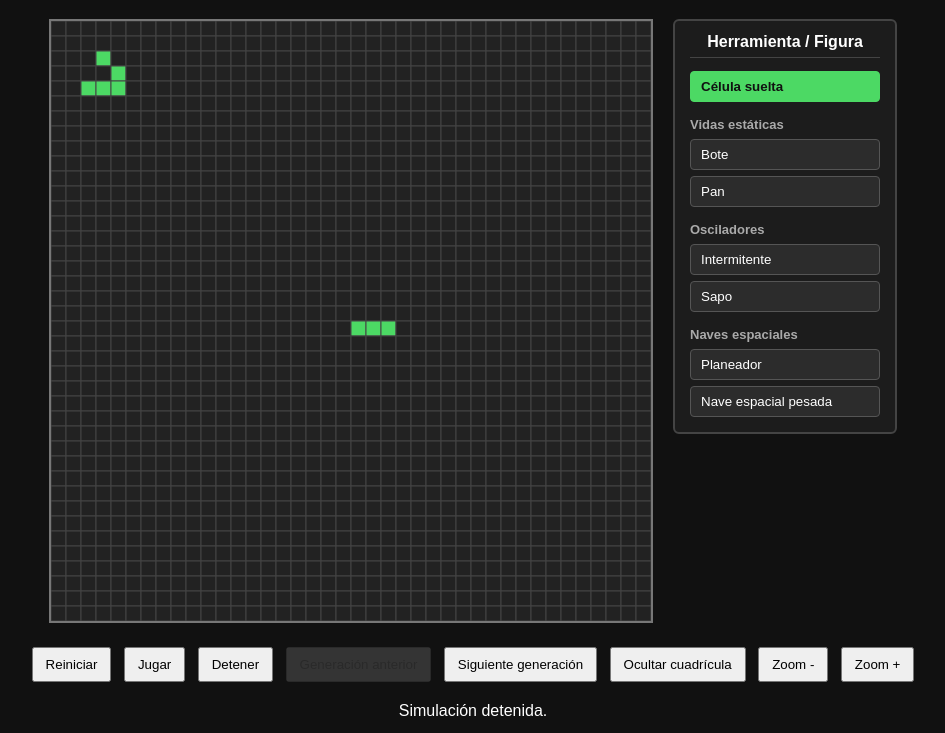
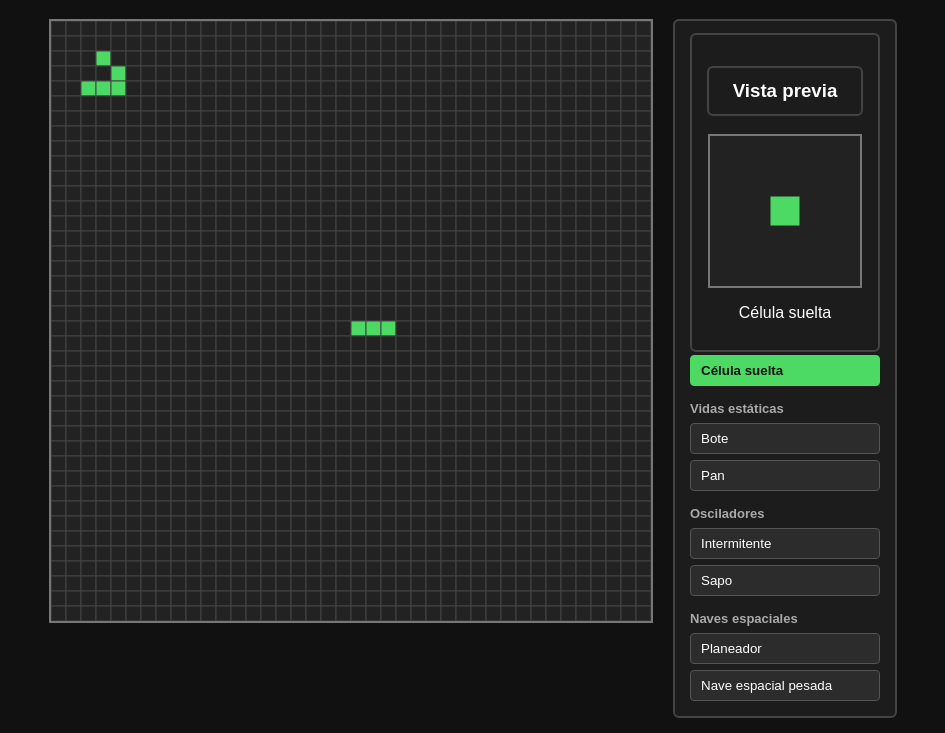
Before and after one commit to hugoomazariio/PracticasFundamentos, a plain HTML site: page Practica2_HugoMazario_DiegoSanchez/index.html in a window 1280 px wide. Shown: the part 61-794 px from the top of the page, without its empty margins (167-1112 px from the left). Drawn offline with Linux system fonts and the light colour scheme.

Commit message:
Vista previa de las figuras

```diff
--- a/Practica2_HugoMazario_DiegoSanchez/CSS/styles.css
+++ b/Practica2_HugoMazario_DiegoSanchez/CSS/styles.css
@@ -38,13 +38,18 @@ canvas {
     text-align: left;
 }
 
-/* Titulo principal del panel */
-.panel-figuras h3 {
-    margin: 0 0 10px 0;
-    font-size: 16px;
+/* Titulo principal del panel y Recuadro con la vista previa de la figura seleccionada*/
+.panel-figuras h3,
+.panel-vista-previa {
+    background: #1c1c1c;
+    border: 2px solid #444444;
+    border-radius: 6px;
+    padding: 12px 15px;
     text-align: center;
-    border-bottom: 1px solid #444444;
-    padding-bottom: 6px;
+}
+
+#canvasVistaPrevia {
+    margin: 0 auto;   /* Centrado dentro del recuadro */
 }
 
 /* Titulos de las categorias dentro del panel */
--- a/Practica2_HugoMazario_DiegoSanchez/JS/main.js
+++ b/Practica2_HugoMazario_DiegoSanchez/JS/main.js
@@ -36,6 +36,10 @@ const btnZoomMenos = document.getElementById("btnZoomMenos");
 // Botones del panel de figuras.
 const botonesFigura = document.querySelectorAll(".btn-figura");
 
+// Canvas pequeño donde se dibuja la vista previa de la figura y su nombre
+const canvasPrevia = document.getElementById("canvasVistaPrevia");
+const contextoPrevia = canvasPrevia.getContext("2d");
+const nombreFigura = document.getElementById("nombreFigura");
 // Estado del programa
 
 // El mundo (matriz de células + dibujo + lógica del juego).
@@ -147,7 +151,7 @@ function paso() {
 /**
  * Activa el botón "Generación anterior" solo si hay un turno al que volver.
  */
-function actualizarBotonAnterior(){
+function actualizarBotonAnterior() {
     btnAnteriorGen.disabled = !mundo.hayHistorial();
 }
 
@@ -155,7 +159,7 @@ function actualizarBotonAnterior(){
  * Retrocede la simulación un paso. Si estaba en marcha, la detiene
  * para que se vea el resultado.
  */
-function anterior(){
+function anterior() {
     detener();
     mundo.anteriorTurno();
     mundo.dibujar();
@@ -258,12 +262,58 @@ function actualizarBotonesZoom() {
 
 // SELECCIÓN DE FIGURA
 
+function dibujarVistaPrevia() {
+
+    // La célula suelta no está en FIGURAS: es una única casilla en (0, 0)
+    const figura = figuraSeleccionada === "celula" ? [[0, 0]] : FIGURAS[figuraSeleccionada];
+
+    // Tamaño de la figura en casillas: la fila y la columna más grandes + 1
+    let alto = 0;
+    let ancho = 0;
+    for (const [fila, columna] of figura) {
+        if (fila + 1 > alto) {
+            alto = fila + 1;
+        }
+        if (columna + 1 > ancho) {
+            ancho = columna + 1;
+        }
+    }
+
+    // La figura cabe en el recuadro dejando un margen de 20 px, y como máximo 30 px
+    // (para que una célula solo no salga enorme)
+
+    const lado = Math.max(alto, ancho);
+    const tam = Math.min(30, Math.floor(canvasPrevia.width - 20 / lado));
+
+    // Posición de la esquina superior izquierda para que la figura quede centrada
+    const inicioX = (canvasPrevia.width - ancho * tam) / 2;
+    const inicioY = (canvasPrevia.height - alto * tam) / 2;
+
+    // Fondo del recuerdro
+    contextoPrevia.fillStyle = "#222222";
+    contextoPrevia.fillRect(0, 0, canvasPrevia.width, canvasPrevia.height);
+
+    // Cada posición de la figura es una célula viva (verde)
+    for (const [fila, columna] of figura) {
+        contextoPrevia.fillStyle = "#4cd964";
+        contextoPrevia.fillRect(inicioX + columna * tam, inicioY + fila * tam, tam, tam);
+
+
+        // Borde del color del fondo para que se distingan las casillas
+        contextoPrevia.strokeStyle = "#222222";
+        contextoPrevia.strokeRect(inicioX + columna * tam, inicioY + fila * tam, tam, tam);
+
+    }
+}
+
 // Al pulsar un botón del panel, se marca como activo y se guarda su clave como herramienta elegida.
 botonesFigura.forEach((boton) => {
     boton.addEventListener("click", () => {
         botonesFigura.forEach((b) => b.classList.remove("activo"));
         boton.classList.add("activo");
         figuraSeleccionada = boton.dataset.figura;
+        nombreFigura.textContent = boton.textContent;
+        dibujarVistaPrevia();
     });
 });
 
@@ -364,3 +414,4 @@ mundo.colocarFigura(FIGURAS.intermitente, 20, 20);
 mundo.dibujar();
 actualizarBotonesZoom();
 actualizarBotonAnterior();
+dibujarVistaPrevia();
--- a/Practica2_HugoMazario_DiegoSanchez/index.html
+++ b/Practica2_HugoMazario_DiegoSanchez/index.html
@@ -33,7 +33,11 @@
 
         <!-- Selector de figuras -->
         <div class="panel-figuras">
-            <h3>Herramienta / Figura</h3>
+            <div class="panel-vista-previa">
+                <h3>Vista previa</h3>
+                <canvas id="canvasVistaPrevia" width="150" height="150"></canvas>
+                <p id="nombreFigura">Célula suelta</p>
+            </div>
             <button class="btn-figura activo" data-figura="celula">Célula suelta</button>
 
             <h4>Vidas estáticas</h4>
```
